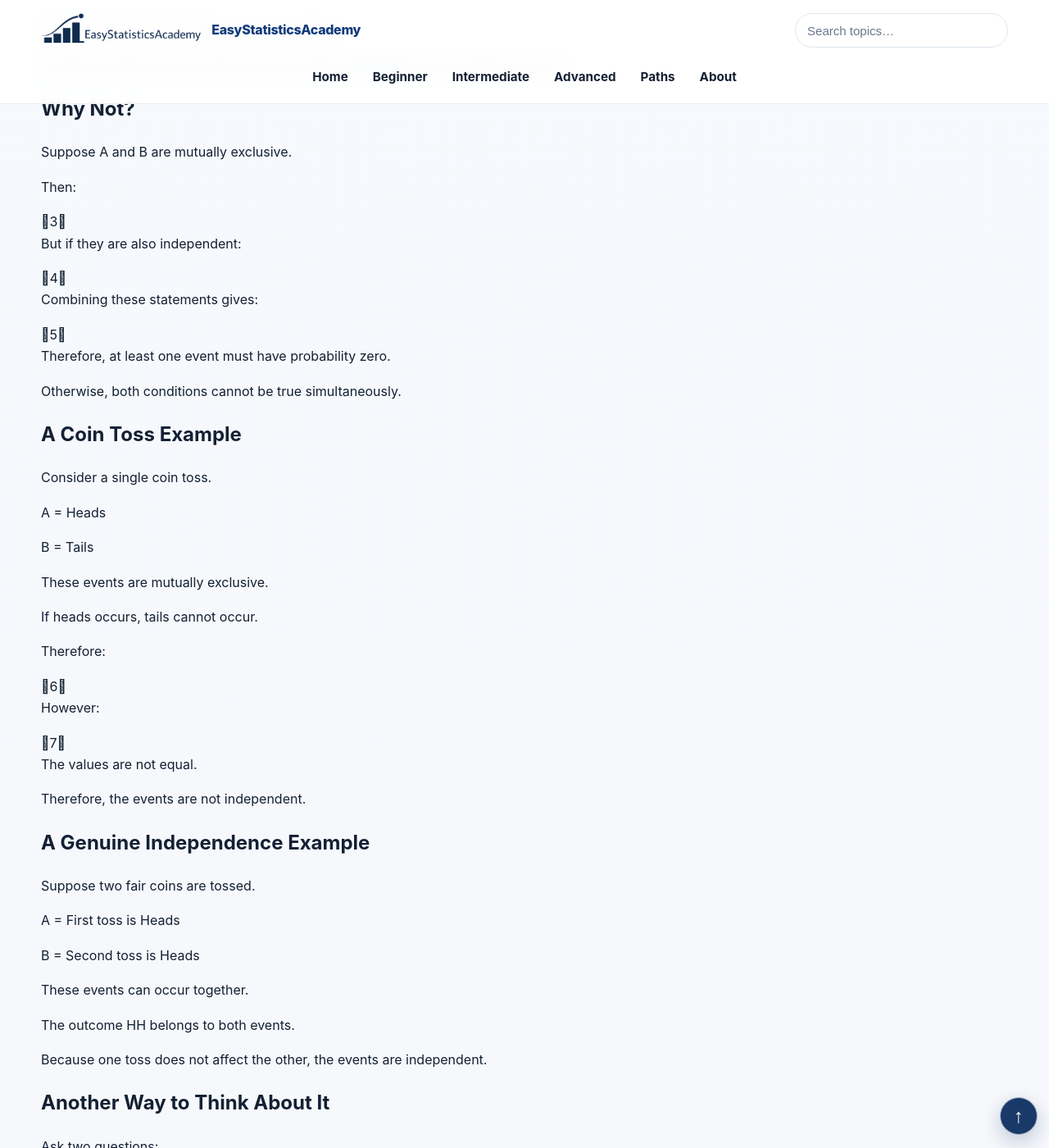
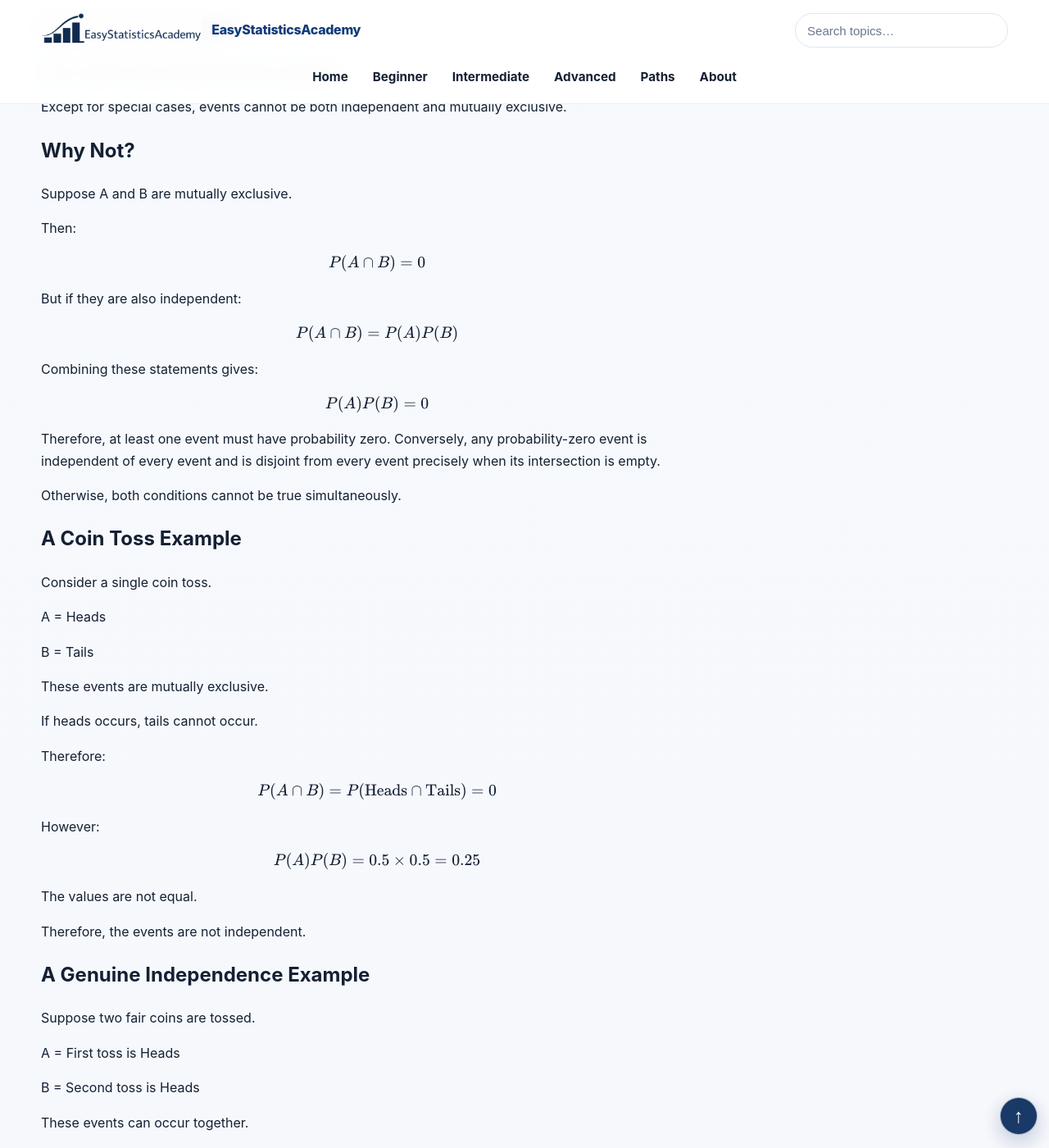
Before and after one commit to ammar-homaida-statistics/easystatisticsacademy, a Jekyll site: the page built from probability/basics/independence-vs-disjointness/index.md, in a window 1280 px wide and 1400 px high, scrolled down 3070 px. Shown: the whole window at 82% size. Built offline with Jekyll 4.4.1, drawn with Linux system fonts in a browser that asks for light colours; some of the changed text lies outside the part shown.

Commit message:
Restore 8 independence/disjointness formulas, clarify zero-event exception, guard progress

```diff
--- a/probability/basics/independence-vs-disjointness/index.md
+++ b/probability/basics/independence-vs-disjointness/index.md
@@ -13,11 +13,15 @@ sidebar: false
   const KEY =
     "esa_continue_probability_basics_lesson_v0";
 
-  localStorage.setItem(KEY, JSON.stringify({
+  try {
+    localStorage.setItem(KEY, JSON.stringify({
     url: "/probability/basics/independence-vs-disjointness/",
     label: "Independence vs Disjointness",
     ts: Date.now()
-  }));
+    }));
+  } catch (_) {
+    // Continue Reading progress is optional when browser storage is unavailable.
+  }
 
 })();
 </script>
@@ -134,7 +138,11 @@ sidebar: false
       For independent events:
     </p>
 
-    0
+
+    \[
+    P(A\cap B)=P(A)P(B)
+    \]
+
 
     <p>
       The probability that both events occur equals the product of their individual probabilities.
@@ -162,7 +170,11 @@ sidebar: false
       Since the events are independent:
     </p>
 
-    1
+
+    \[
+    P(A\cap B)=0.5\times0.5=0.25
+    \]
+
 
     <p>
       The probability of obtaining heads on both tosses is 0.25.
@@ -206,7 +218,11 @@ sidebar: false
       For mutually exclusive events:
     </p>
 
-    2
+
+    \[
+    A\cap B=\varnothing\quad\Longrightarrow\quad P(A\cap B)=0
+    \]
+
 
     <p>
       There is no overlap between the events.
@@ -325,23 +341,35 @@ sidebar: false
       Then:
     </p>
 
-    3
+
+    \[
+    P(A\cap B)=0
+    \]
+
 
     <p>
       But if they are also independent:
     </p>
 
-    4
+
+    \[
+    P(A\cap B)=P(A)P(B)
+    \]
+
 
     <p>
       Combining these statements gives:
     </p>
 
-    5
+
+    \[
+    P(A)P(B)=0
+    \]
+
 
     <p>
-      Therefore,
-      at least one event must have probability zero.
+      Therefore, at least one event must have probability zero. Conversely, any probability-zero event
+      is independent of every event and is disjoint from every event precisely when its intersection is empty.
     </p>
 
     <p>
@@ -380,13 +408,21 @@ sidebar: false
       Therefore:
     </p>
 
-    6
+
+    \[
+    P(A\cap B)=P(\text{Heads}\cap\text{Tails})=0
+    \]
+
 
     <p>
       However:
     </p>
 
-    7
+
+    \[
+    P(A)P(B)=0.5\times0.5=0.25
+    \]
+
 
     <p>
       The values are not equal.
```
